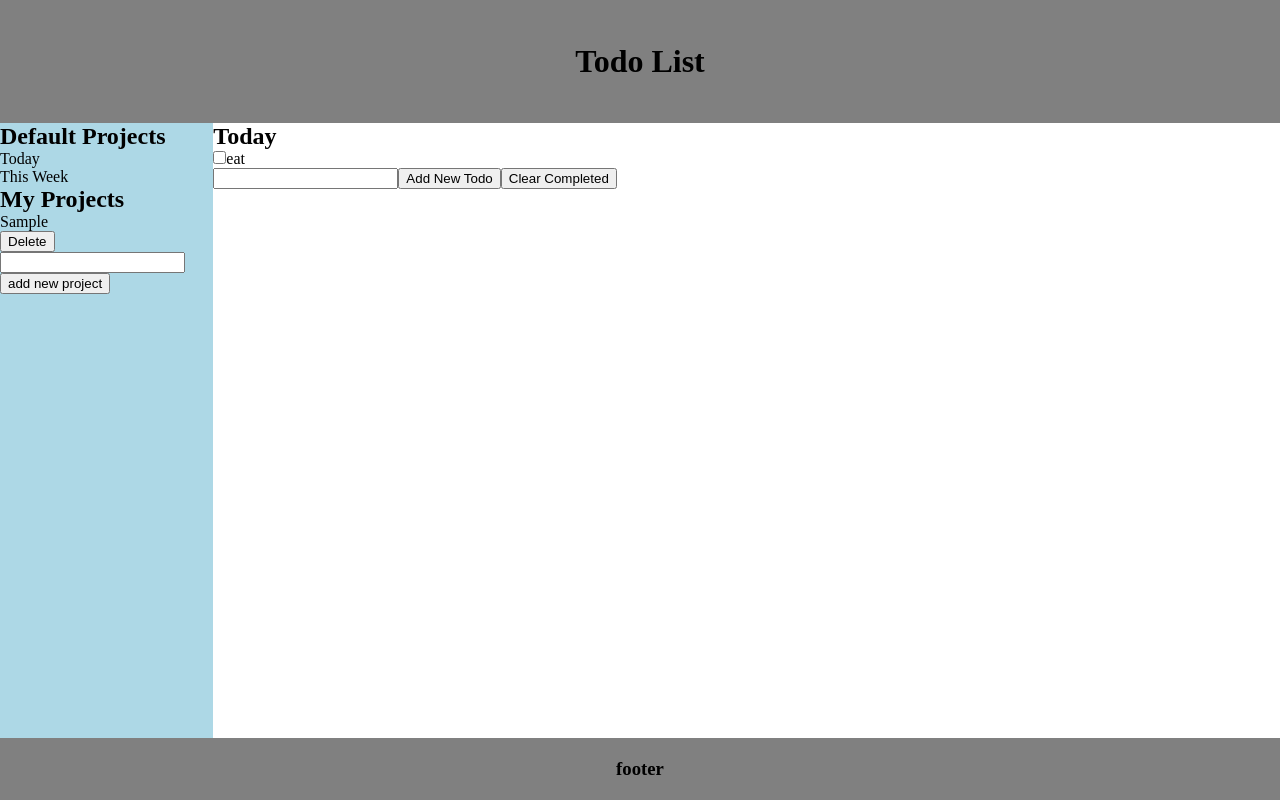
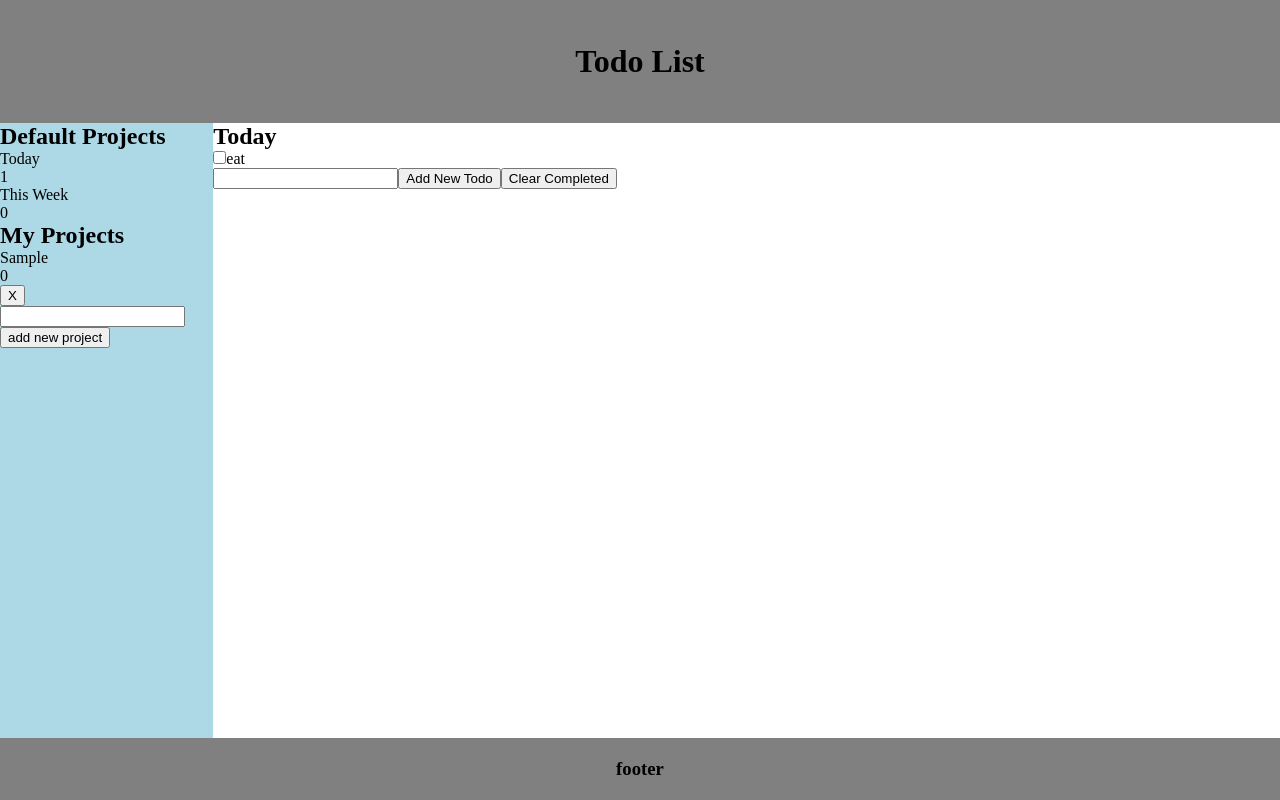
Before and after one commit to jakovid/portfolio-08-react-todo-list, a React (Create React App) app: page / in a window 1280 px wide. Both pictures are taken after typing "Sample" into the empty fields and a click on the button "add new project". Built offline with nearby package versions, Linux system fonts and the light colour scheme.

Commit message:
fixed delete project function and added a count for todo items

```diff
--- a/src/Components/Project.js
+++ b/src/Components/Project.js
@@ -14,7 +14,8 @@ function handleDeleteProject(){
             <div className='projectName' onClick={handleProjectSelect}>
                 { project.name }
             </div>
-            {!project.default ? <button onClick={handleDeleteProject}>Delete</button> : null}
+            <div> {project.todos.length} </div>
+            {!project.default ? <button onClick={handleDeleteProject}>X</button> : null}
         </div>
     )
 }
--- a/src/Components/TodoMain.js
+++ b/src/Components/TodoMain.js
@@ -46,11 +46,11 @@ export default function TodoMain() {
     }
 
     function deleteProject(projectId){
-        const newProjects = [...projects];
+        let newProjects = [...projects];
         newProjects = newProjects.filter(targetProject => targetProject.id != projectId);
         console.log(projectId);
         console.log(newProjects);
-        // setProjects(newProjects);
+        setProjects(newProjects);
     }
 
     return (
```
